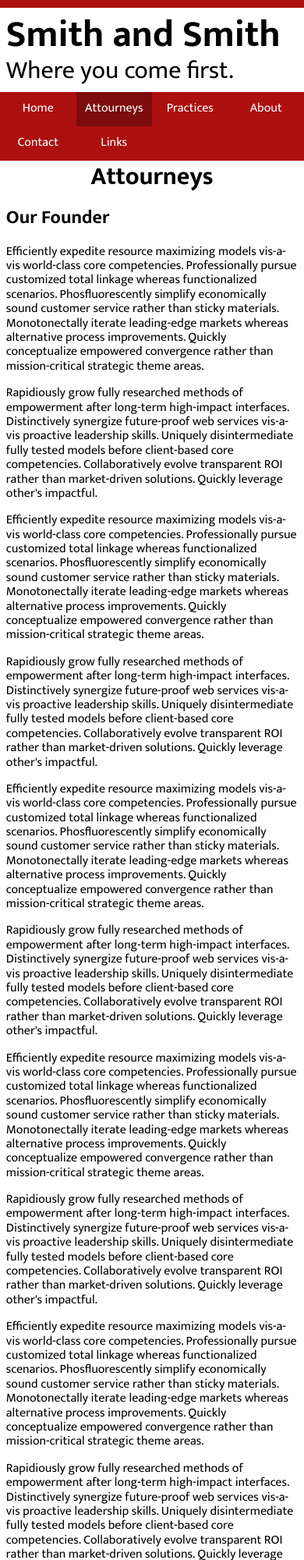
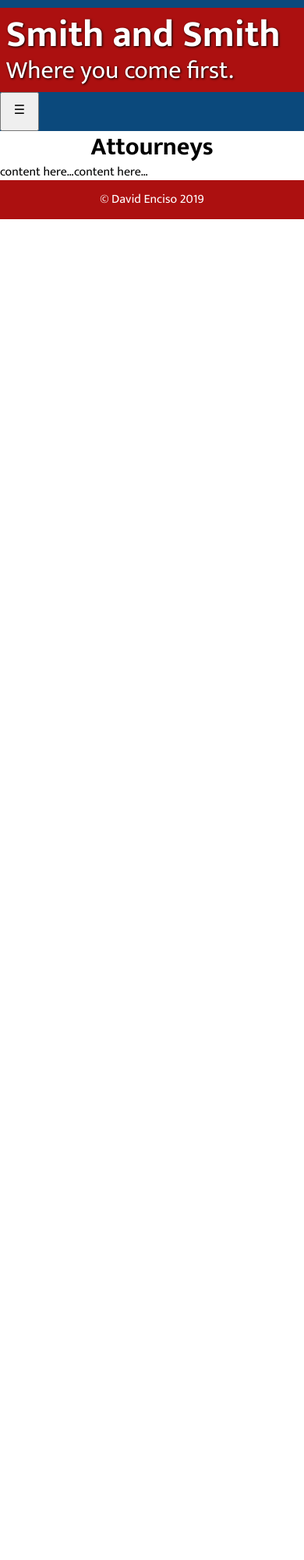
Before and after one commit to dpenciso/unit07, a plain HTML site: page index.html in a window 390 px wide. Shown: the top 2000 px of the page at 78% size. After the commit the page ends 844 px from the top, so only its background shows below. Drawn offline with Linux system fonts and the light colour scheme.

Commit message:
set up hamburger menu

```diff
--- a/index.html
+++ b/index.html
@@ -20,7 +20,8 @@
     </div>
     <div class="navWrapper">
     <nav class="clearfix">
-        <ul>
+        <button onclick="toggleMenu()">&#9776;</button>
+        <ul id="navMenu" class="hide">
             <li>
                 <a href="index.html">Home</a>
             </li>
@@ -45,95 +46,18 @@
     <main class="clearfix">
     <h1 class="text">Attourneys</h1>
 
-        <h2>Our Founder</h2>
-        <p>Efficiently expedite resource maximizing models vis-a-vis
-        world-class core competencies. Professionally pursue
-        customized total linkage whereas functionalized
-        scenarios. Phosfluorescently simplify economically sound
-        customer service rather than sticky materials.
-        Monotonectally iterate leading-edge markets whereas
-        alternative process improvements. Quickly conceptualize
-        empowered convergence rather than mission-critical
-        strategic theme areas.</p>
-        <p>Rapidiously grow fully researched methods of
-        empowerment after long-term high-impact interfaces.
-        Distinctively synergize future-proof web services vis-a-vis
-        proactive leadership skills. Uniquely disintermediate fully
-        tested models before client-based core competencies.
-        Collaboratively evolve transparent ROI rather than
-        market-driven solutions. Quickly leverage other's
-        impactful.</p>
-        <p>Efficiently expedite resource maximizing models vis-a-vis
-        world-class core competencies. Professionally pursue
-        customized total linkage whereas functionalized
-        scenarios. Phosfluorescently simplify economically sound
-        customer service rather than sticky materials.
-        Monotonectally iterate leading-edge markets whereas
-        alternative process improvements. Quickly conceptualize
-        empowered convergence rather than mission-critical
-        strategic theme areas.</p>
-        <p>Rapidiously grow fully researched methods of
-        empowerment after long-term high-impact interfaces.
-        Distinctively synergize future-proof web services vis-a-vis
-        proactive leadership skills. Uniquely disintermediate fully
-        tested models before client-based core competencies.
-        Collaboratively evolve transparent ROI rather than
-        market-driven solutions. Quickly leverage other's
-        impactful.</p>
-        <p>Efficiently expedite resource maximizing models vis-a-vis
-        world-class core competencies. Professionally pursue
-        customized total linkage whereas functionalized
-        scenarios. Phosfluorescently simplify economically sound
-        customer service rather than sticky materials.
-        Monotonectally iterate leading-edge markets whereas
-        alternative process improvements. Quickly conceptualize
-        empowered convergence rather than mission-critical
-        strategic theme areas.</p>
-        <p>Rapidiously grow fully researched methods of
-        empowerment after long-term high-impact interfaces.
-        Distinctively synergize future-proof web services vis-a-vis
-        proactive leadership skills. Uniquely disintermediate fully
-        tested models before client-based core competencies.
-        Collaboratively evolve transparent ROI rather than
-        market-driven solutions. Quickly leverage other's
-        impactful.</p>
-        <p>Efficiently expedite resource maximizing models vis-a-vis
-        world-class core competencies. Professionally pursue
-        customized total linkage whereas functionalized
-        scenarios. Phosfluorescently simplify economically sound
-        customer service rather than sticky materials.
-        Monotonectally iterate leading-edge markets whereas
-        alternative process improvements. Quickly conceptualize
-        empowered convergence rather than mission-critical
-        strategic theme areas.</p>
-        <p>Rapidiously grow fully researched methods of
-        empowerment after long-term high-impact interfaces.
-        Distinctively synergize future-proof web services vis-a-vis
-        proactive leadership skills. Uniquely disintermediate fully
-        tested models before client-based core competencies.
-        Collaboratively evolve transparent ROI rather than
-        market-driven solutions. Quickly leverage other's
-        impactful.</p>
-        <p>Efficiently expedite resource maximizing models vis-a-vis
-        world-class core competencies. Professionally pursue
-        customized total linkage whereas functionalized
-        scenarios. Phosfluorescently simplify economically sound
-        customer service rather than sticky materials.
-        Monotonectally iterate leading-edge markets whereas
-        alternative process improvements. Quickly conceptualize
-        empowered convergence rather than mission-critical
-        strategic theme areas.</p>
-        <p>Rapidiously grow fully researched methods of
-        empowerment after long-term high-impact interfaces.
-        Distinctively synergize future-proof web services vis-a-vis
-        proactive leadership skills. Uniquely disintermediate fully
-        tested models before client-based core competencies.
-        Collaboratively evolve transparent ROI rather than
-        market-driven solutions. Quickly leverage other's
-        impactful.</p>
+    <div class="flexed">
+        <div class="medium-6">
+        content here…
+        </div>
+        <div class="medium-6">
+        content here…
+        </div>
+    </div>
     </main>
     <footer>
         &copy David Enciso 2019
     </footer>
 </body>
+<script src="js/scripts.js"></script>
 </html>
--- /dev/null
+++ b/js/scripts.js
@@ -0,0 +1,4 @@
+function toggleMenu() {
+
+    document.getElementById("navMenu").classList.toggle("hide");
+}
--- a/scss/_medium.scss
+++ b/scss/_medium.scss
@@ -1,4 +1,8 @@
   nav {
+    button {display: none;}
+    ul.hide {
+      display: block;
+    }
     li {
       width: 15%;
     }
--- a/scss/_small.scss
+++ b/scss/_small.scss
@@ -14,49 +14,60 @@ body {
 // }
 .line {
     height: 10px;
-    background-color: $primaryColor;
+    background-color: $secondaryColor;
   }
-header {
-
+.headerWrapper {
+  background-color: $primaryColor;
+  header {
   padding: 2%;
-
-
   h1.companyName {
-  text-shadow: 1px 1px 3px white;
+  text-shadow: 1px 1px 3px black;
   margin: 0;
-  color: black;
+  color: white;
   font-weight: $heavyWeight;
   font-size: 3rem;
   display: block;
   }
   h1.companySlogan {
-  text-shadow: 1px 1px 3px white;
+  text-shadow: 1px 1px 3px black;
   margin: 0;
-  color: black;
+  color: white;
   font-weight: $regularWeight;
   font-size: 2rem;
   }
 }
+}
+
 
 
 // MAIN RULES
 
 
 .navWrapper {
-  background-color: $primaryColor;
+  background-color: $secondaryColor;
+}
+
+.hide {
+  display: none;
+}
+
+button{
+  height: 50px;
+  width: 50px;
 }
 
 nav {
-
   margin: 0;
   padding: 0;
+
   ul {
     margin: 0;
     padding: 0;
+
   }
   li {
     list-style-type: none;
-    width: 25%;
+    width: 100%;
     display: block;
     float: left;
   }
@@ -76,6 +87,12 @@ nav {
 }
 
 
+div.flexed {display: flex; flex-wrap: wrap;}
+
+@for $i from 1 through 12 {
+        $w:($i / 12) * 100%;
+        .small-#{$i} {flex-basis: $w;}
+} // end loop
 
 
 
--- a/scss/_variables.scss
+++ b/scss/_variables.scss
@@ -1,4 +1,5 @@
 $primaryColor: rgb(172, 16, 16);
+$secondaryColor: rgb(11, 73, 124);
 
 $font-family: 'Mukta', sans-serif;
 $regularWeight: 400;
```
Also changed, not shown: css/styles.css.
